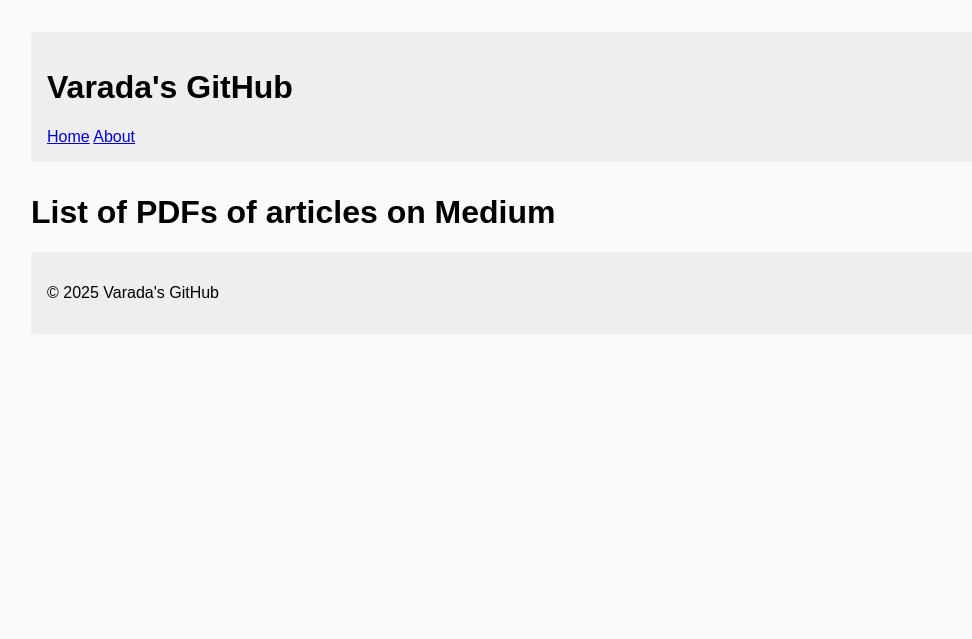
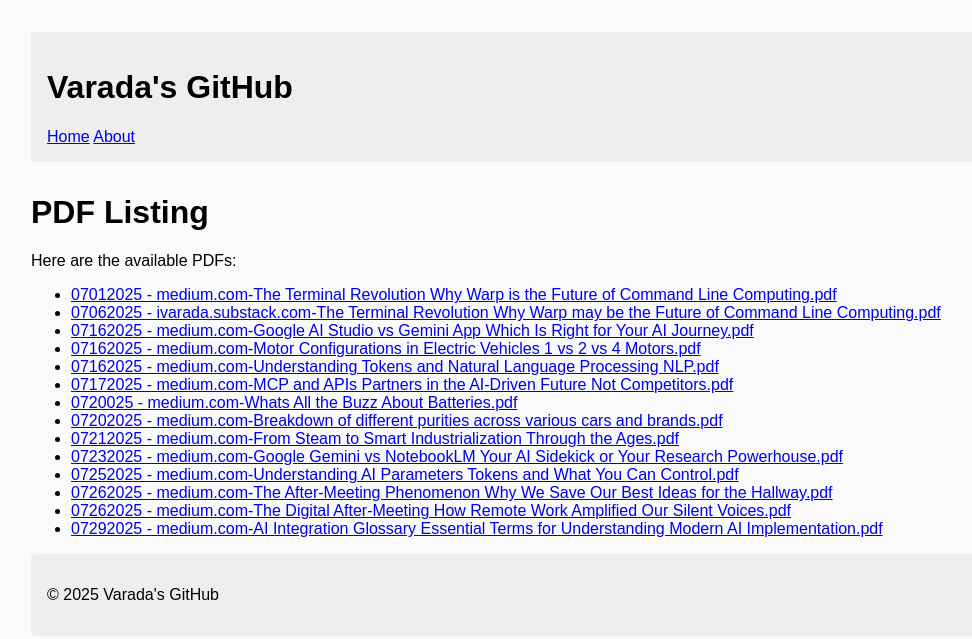
Before and after one commit to ivarada/ivarada.github.io, a Jekyll site: the page built from medium/pdf/index.md, in a window 1280 px wide. Shown: the top 639 px of the page, without its empty margins (1-973 px from the left). Built offline with Jekyll 4.4.1, drawn with Linux system fonts in a browser that asks for light colours; our own code applies the rules of GitHub Pages for plain Markdown files.

Commit message:
Update PDF Listing

```diff
--- a/medium/pdf/index.md
+++ b/medium/pdf/index.md
@@ -1,6 +1,18 @@
----
-title: PDFs of articles on Medium
-layout: default
----
+# PDF Listing
 
-# List of PDFs of articles on Medium
+Here are the available PDFs:
+
+- [07012025 - medium.com-The Terminal Revolution Why Warp is the Future of Command Line Computing.pdf](medium/pdf/07012025 - medium.com-The Terminal Revolution Why Warp is the Future of Command Line Computing.pdf)
+- [07062025 - ivarada.substack.com-The Terminal Revolution Why Warp may be the Future of Command Line Computing.pdf](medium/pdf/07062025 - ivarada.substack.com-The Terminal Revolution Why Warp may be the Future of Command Line Computing.pdf)
+- [07162025 - medium.com-Google AI Studio vs Gemini App Which Is Right for Your AI Journey.pdf](medium/pdf/07162025 - medium.com-Google AI Studio vs Gemini App Which Is Right for Your AI Journey.pdf)
+- [07162025 - medium.com-Motor Configurations in Electric Vehicles 1 vs 2 vs 4 Motors.pdf](medium/pdf/07162025 - medium.com-Motor Configurations in Electric Vehicles 1 vs 2 vs 4 Motors.pdf)
+- [07162025 - medium.com-Understanding Tokens and Natural Language Processing NLP.pdf](medium/pdf/07162025 - medium.com-Understanding Tokens and Natural Language Processing NLP.pdf)
+- [07172025 - medium.com-MCP and APIs Partners in the AI-Driven Future Not Competitors.pdf](medium/pdf/07172025 - medium.com-MCP and APIs Partners in the AI-Driven Future Not Competitors.pdf)
+- [0720025 - medium.com-Whats All the Buzz About Batteries.pdf](medium/pdf/0720025 - medium.com-Whats All the Buzz About Batteries.pdf)
+- [07202025 - medium.com-Breakdown of different purities across various cars and brands.pdf](medium/pdf/07202025 - medium.com-Breakdown of different purities across various cars and brands.pdf)
+- [07212025 - medium.com-From Steam to Smart Industrialization Through the Ages.pdf](medium/pdf/07212025 - medium.com-From Steam to Smart Industrialization Through the Ages.pdf)
+- [07232025 - medium.com-Google Gemini vs NotebookLM Your AI Sidekick or Your Research Powerhouse.pdf](medium/pdf/07232025 - medium.com-Google Gemini vs NotebookLM Your AI Sidekick or Your Research Powerhouse.pdf)
+- [07252025 - medium.com-Understanding AI Parameters Tokens and What You Can Control.pdf](medium/pdf/07252025 - medium.com-Understanding AI Parameters Tokens and What You Can Control.pdf)
+- [07262025 - medium.com-The After-Meeting Phenomenon Why We Save Our Best Ideas for the Hallway.pdf](medium/pdf/07262025 - medium.com-The After-Meeting Phenomenon Why We Save Our Best Ideas for the Hallway.pdf)
+- [07262025 - medium.com-The Digital After-Meeting How Remote Work Amplified Our Silent Voices.pdf](medium/pdf/07262025 - medium.com-The Digital After-Meeting How Remote Work Amplified Our Silent Voices.pdf)
+- [07292025 - medium.com-AI Integration Glossary Essential Terms for Understanding Modern AI Implementation.pdf](medium/pdf/07292025 - medium.com-AI Integration Glossary Essential Terms for Understanding Modern AI Implementation.pdf)
```
